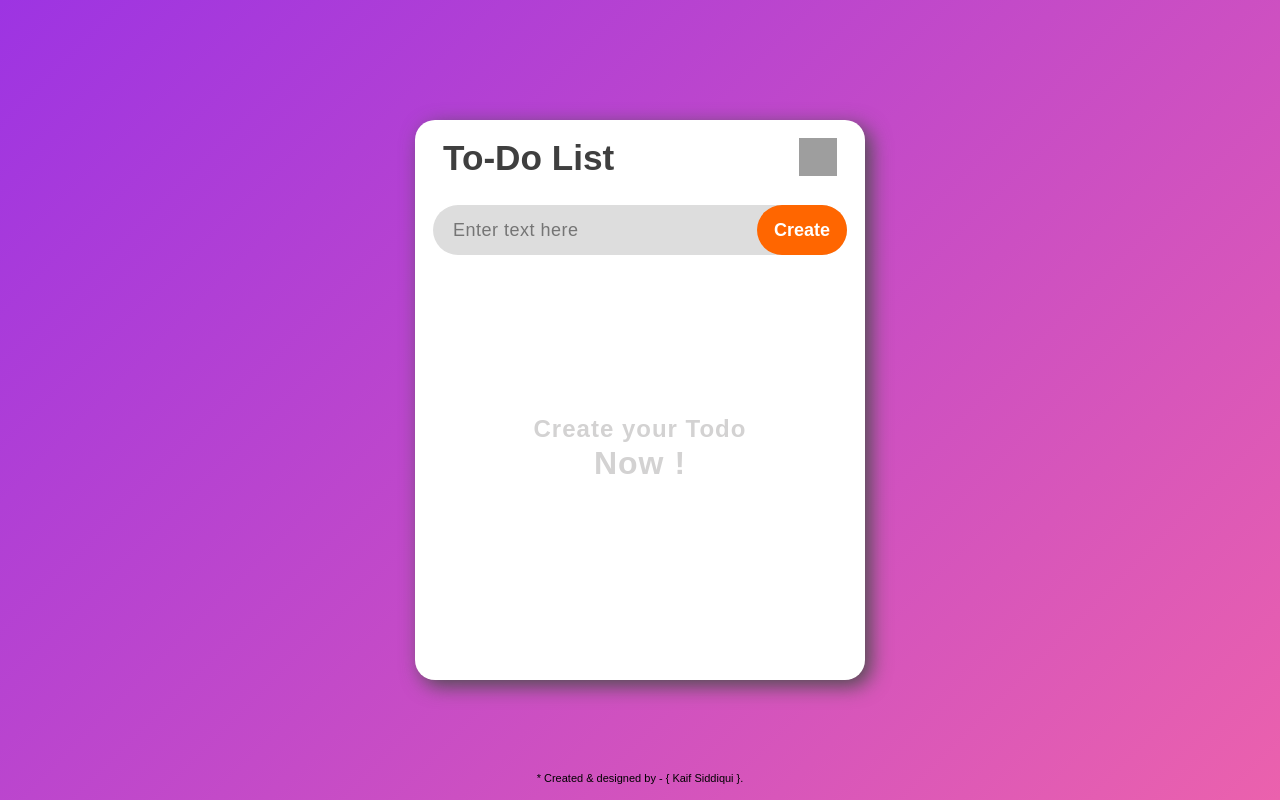
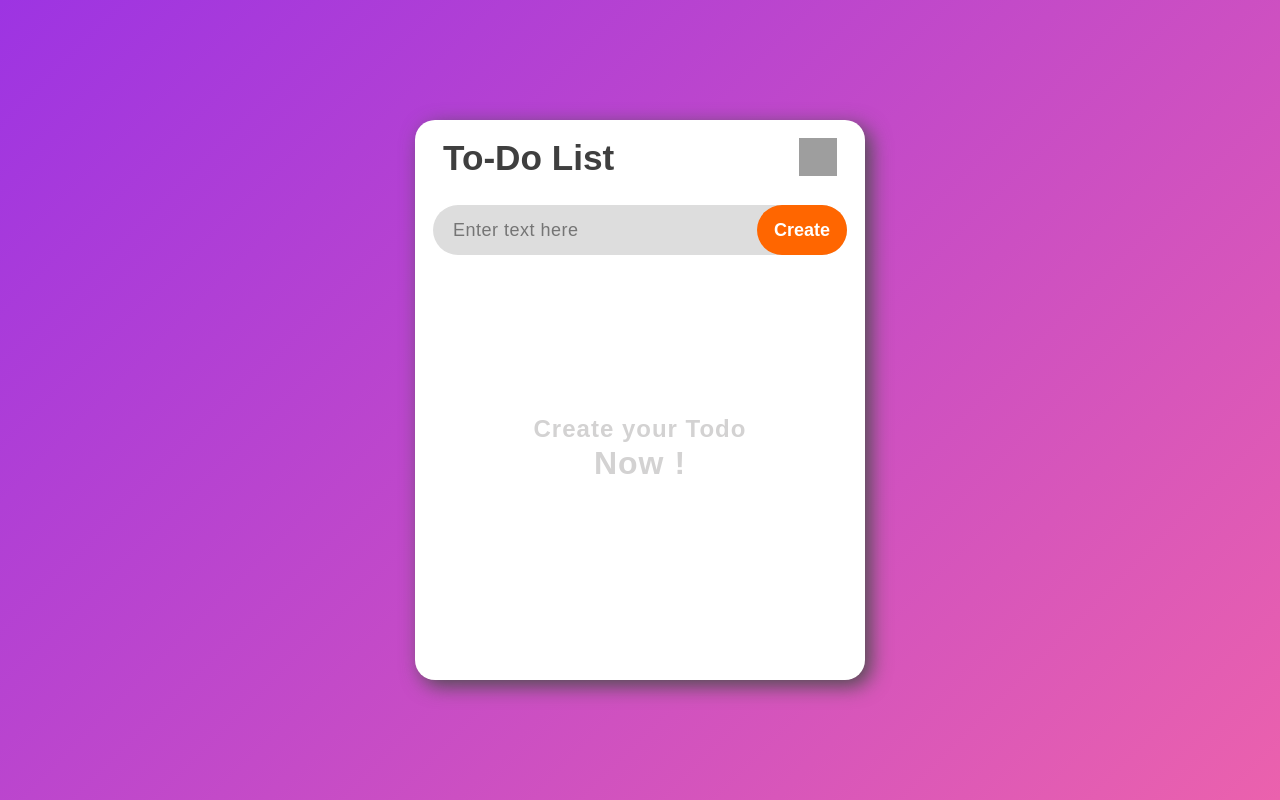
Before and after one commit to kaif-S2002/Todo-list, a plain HTML site: page index.html in a window 1280 px wide. Drawn offline with Linux system fonts and the light colour scheme; grey boxes are pictures that could not be loaded.

Commit message:
refactor-removed credit section

```diff
--- a/index.html
+++ b/index.html
@@ -29,9 +29,6 @@
           <h1 style="margin-top: 2px">Now !</h1>
         </div>
       </div>
-      <div class="credit">
-        <p>* Created & designed by - { Kaif Siddiqui }.</p>
-      </div>
     </div>
     <script src="todo.js"></script>
   </body>
```
